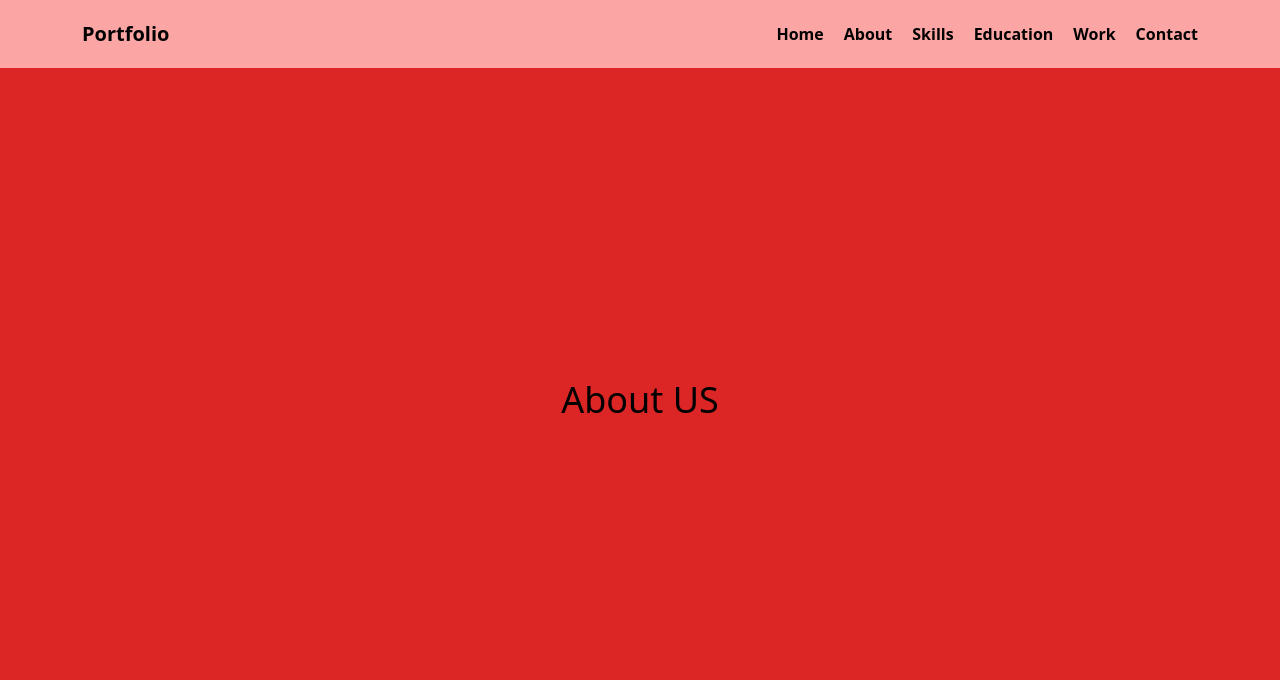
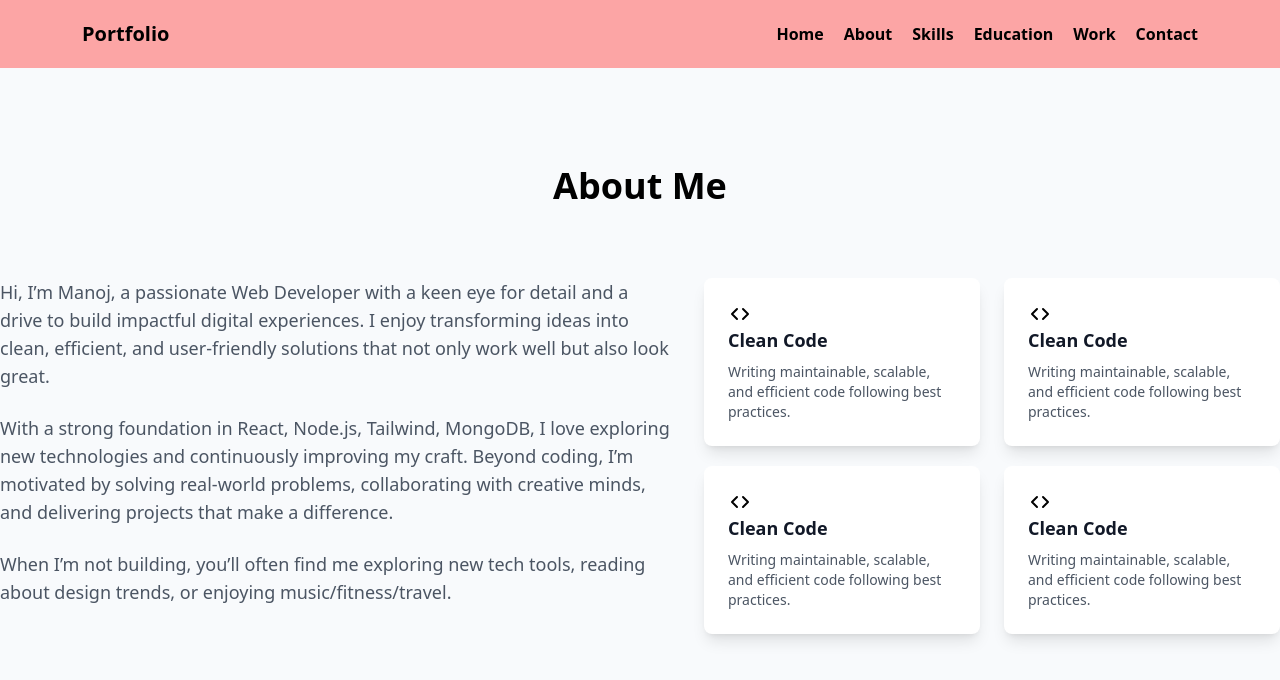
Before and after one commit to Manojhajam/Portfolio, a React (Vite) app in the folder my-project/: page /about in a window 1280 px wide. Shown: the top 680 px of the page. Built offline with nearby package versions, Linux system fonts and the light colour scheme.

Commit message:
About me

```diff
--- a/my-project/package.json
+++ b/my-project/package.json
@@ -10,6 +10,7 @@
     "preview": "vite preview"
   },
   "dependencies": {
+    "lucide-react": "^0.539.0",
     "react": "^19.1.1",
     "react-dom": "^19.1.1",
     "react-router-dom": "^7.8.1"
--- a/my-project/src/components/AboutUs/AboutUs.jsx
+++ b/my-project/src/components/AboutUs/AboutUs.jsx
@@ -1,11 +1,94 @@
-import React from 'react'
+import React from "react";
+import { ChevronsLeftRight } from "lucide-react";
 
 const AboutUs = () => {
   return (
-    <div className="bg-red-600 h-screen flex items-center justify-center text-4xl">
-      About US
+    <div className="text-4xl  gap-4 bg-slate-50">
+      <div className=" h-screen flex items-center justify-center flex-col gap-8">
+        <h1 className="text-4xl font-bold mb-10">About Me</h1>
+
+        <div className="flex gap-8">
+          <div className="text-lg text-gray-600 flex flex-col gap-6 max-w-2xl mx-auto">
+            <p>
+              Hi, I’m Manoj, a passionate Web Developer with a keen eye for
+              detail and a drive to build impactful digital experiences. I enjoy
+              transforming ideas into clean, efficient, and user-friendly
+              solutions that not only work well but also look great.
+            </p>
+            <p>
+              With a strong foundation in React,
+              Node.js, Tailwind, MongoDB, I love exploring new technologies and
+              continuously improving my craft. Beyond coding, I’m motivated by
+              solving real-world problems, collaborating with creative minds,
+              and delivering projects that make a difference.
+            </p>
+            <p>
+              When I’m not building, you’ll often find me exploring new tech
+              tools, reading about design trends, or enjoying
+              music/fitness/travel.
+            </p>
+          </div>
+
+          <div className="flex gap-6 max-w-2xl mx-auto">
+            <div className="flex flex-col gap-5">
+              <div className="bg-white p-6 rounded-lg shadow-lg hover:shadow-xl transition-shadow">
+                <div className="">
+                  <ChevronsLeftRight color="black" />
+                </div>
+                <h4 className="text-lg font-semibold text-gray-900 mb-2">
+                  Clean Code
+                </h4>
+                <p className="text-sm text-gray-600">
+                  Writing maintainable, scalable, and efficient code following
+                  best practices.
+                </p>
+              </div>
+
+              <div className="bg-white p-6 rounded-lg shadow-lg hover:shadow-xl transition-shadow">
+                <div className="">
+                  <ChevronsLeftRight color="black" />
+                </div>
+                <h4 className="text-lg font-semibold text-gray-900 mb-2">
+                  Clean Code
+                </h4>
+                <p className="text-sm text-gray-600">
+                  Writing maintainable, scalable, and efficient code following
+                  best practices.
+                </p>
+              </div>
+            </div>
+
+            <div className="flex flex-col gap-5">
+              <div className="bg-white p-6 rounded-lg shadow-lg hover:shadow-xl transition-shadow">
+                <div className="">
+                  <ChevronsLeftRight color="black" />
+                </div>
+                <h4 className="text-lg font-semibold text-gray-900 mb-2">
+                  Clean Code
+                </h4>
+                <p className="text-sm text-gray-600">
+                  Writing maintainable, scalable, and efficient code following
+                  best practices.
+                </p>
+              </div>
+              <div className="bg-white p-6 rounded-lg shadow-lg hover:shadow-xl transition-shadow">
+                <div className="">
+                  <ChevronsLeftRight color="black" />
+                </div>
+                <h4 className="text-lg font-semibold text-gray-900 mb-2">
+                  Clean Code
+                </h4>
+                <p className="text-sm text-gray-600">
+                  Writing maintainable, scalable, and efficient code following
+                  best practices.
+                </p>
+              </div>
+            </div>
+          </div>
+        </div>
+      </div>
     </div>
   );
-}
+};
 
-export default AboutUs
+export default AboutUs;
--- a/my-project/src/components/Home/Home.jsx
+++ b/my-project/src/components/Home/Home.jsx
@@ -4,7 +4,7 @@ import manoj from "../../assets/manoj.jpg"
 
 const Home = () => {
   return (
-    <div className="h-screen flex flex-col justify-center items-center text-4xl">
+    <div className="h-screen flex flex-col justify-center items-center text-4xl gap-5">
       <div className="photo">
         <img
           className="w-[250px] h-[250px] rounded-full border-4 border-blue-600"
@@ -16,14 +16,24 @@ const Home = () => {
         <h1 className="text-5xl font-bold mt-5">
           Hi, I'm <span className="text-blue-500">Manoj Hajam</span>
         </h1>
-        <h2 className='font-semibold'>Software Developer</h2>
-        <p className="text-xl">
+        <h2 className="text-2xl md:text-3xl text-muted-foreground text-center">
+          Software Developer
+        </h2>
+        <p className="text-xl text-center">
           {" "}
           I create stunning web app and mobile app experiences with clean code
           and <br />
           modern design. Let's build something amazing together.
         </p>
       </div>
+      <div className="flex gap-4">
+        <button className="bg-blue-600 text-white px-7 py-2 rounded-lg font-semibold hover:bg-blue-700 transition-colors shadow-lg text-lg">
+          Contact Me
+        </button>
+        <button className="border-2 border-blue-400 text-blue-400 px-8 py-3 rounded-lg font-semibold hover:bg-blue-400 hover:text-gray-900 transition-colors shadow-lg text-lg">
+          Learn More
+        </button>
+      </div>
     </div>
   );
 }
```
Also changed, not shown: 1 other file (tests, documents, lock files or other folders).
